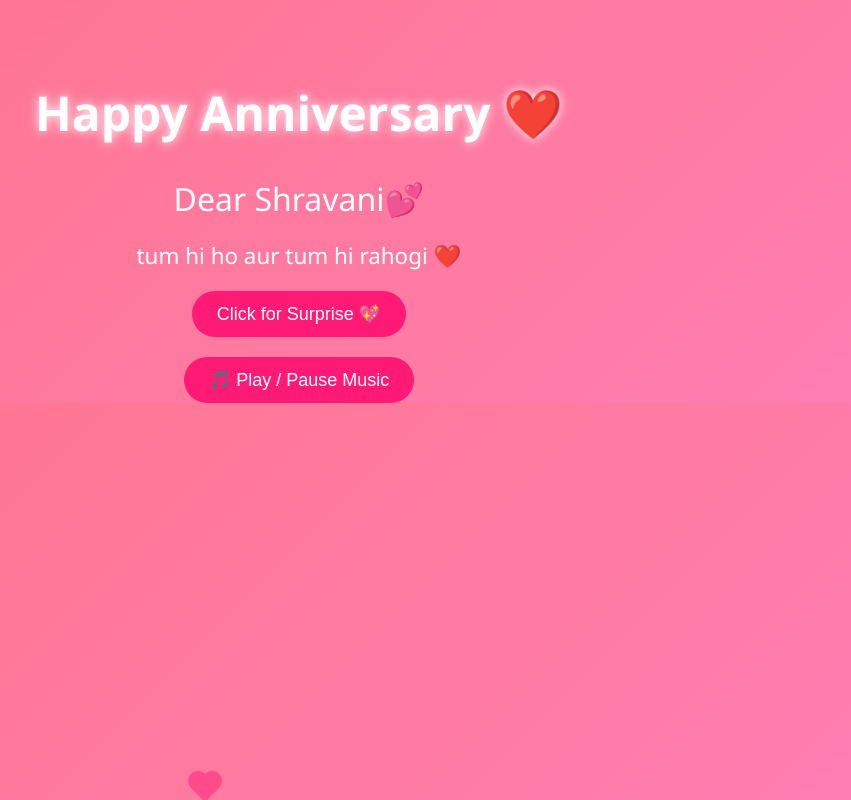
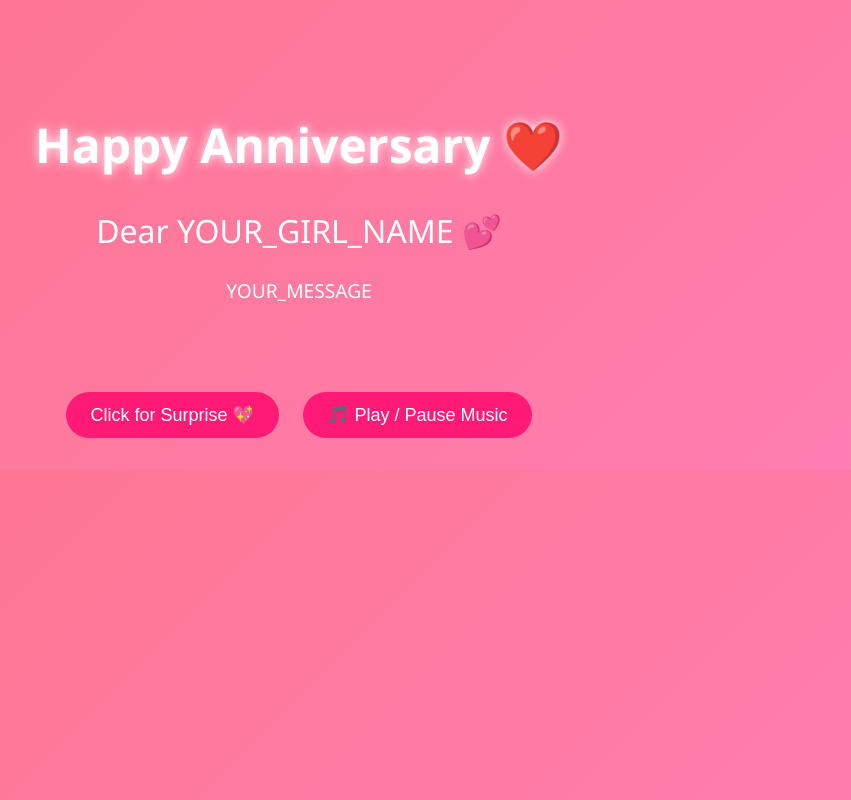
Before and after one commit to yogeshmoreym03-hue/love-project, a plain HTML site: page index.htm in a window 1280 px wide. Both pictures are taken after a click on the button "Click for Surprise 💖". Shown: the top 800 px of the page, without its empty margins (341-1192 px from the left). Drawn offline with Linux system fonts and the light colour scheme.

Commit message:
Update index.htm

```diff
--- a/index.htm
+++ b/index.htm
@@ -2,6 +2,7 @@
 <html lang="en">
 <head>
 <meta charset="UTF-8">
+<meta name="viewport" content="width=device-width, initial-scale=1.0">
 <title>Happy Anniversary ❤️</title>
 
 <style>
@@ -14,26 +15,49 @@
     color: white;
 }
 
+.container {
+    position: relative;
+    z-index: 2;
+    padding-top: 80px;
+}
+
 h1 {
-    margin-top: 80px;
-    font-size: 3em;
+    font-size: 3rem;
     animation: glow 2s infinite alternate;
 }
 
 @keyframes glow {
-    from { text-shadow: 0 0 10px #fff; }
-    to { text-shadow: 0 0 25px #ff1a75, 0 0 40px #ff1a75; }
+    from { text-shadow: 0 0 10px white; }
+    to { text-shadow: 0 0 30px #ff1a75, 0 0 50px #ff1a75; }
 }
 
 #name {
-    font-size: 2em;
+    font-size: 2rem;
     margin-top: 10px;
 }
 
 #message {
-    font-size: 1.4em;
-    margin-top: 20px;
+    font-size: 1.2rem;
+    margin: 25px auto;
+    max-width: 700px;
+    min-height: 80px;
     padding: 0 20px;
+}
+
+button {
+    padding: 12px 24px;
+    margin: 10px;
+    border: none;
+    border-radius: 30px;
+    background: #ff1a75;
+    color: white;
+    font-size: 18px;
+    cursor: pointer;
+    transition: 0.3s;
+}
+
+button:hover {
+    transform: scale(1.08);
 }
 
 /* Hearts */
@@ -48,7 +72,7 @@
 
 .heart::before,
 .heart::after {
-    content: '';
+    content: "";
     position: absolute;
     width: 20px;
     height: 20px;
@@ -56,61 +80,74 @@
     border-radius: 50%;
 }
 
-.heart::before { top: -10px; left: 0; }
-.heart::after { left: -10px; top: 0; }
+.heart::before {
+    top: -10px;
+    left: 0;
+}
+
+.heart::after {
+    left: -10px;
+    top: 0;
+}
 
 @keyframes float {
-    0% { transform: translateY(100vh) rotate(45deg); opacity: 1; }
-    100% { transform: translateY(-10vh) rotate(45deg); opacity: 0; }
+    0% {
+        transform: translateY(100vh) rotate(45deg);
+        opacity: 1;
+    }
+    100% {
+        transform: translateY(-10vh) rotate(45deg);
+        opacity: 0;
+    }
 }
 
-button {
-    margin-top: 20px;
-    padding: 12px 25px;
-    font-size: 18px;
-    border: none;
-    border-radius: 25px;
-    background: #ff1a75;
-    color: white;
-    cursor: pointer;
-}
-
-button:hover {
-    transform: scale(1.1);
+/* Hidden YouTube player */
+#youtube-player {
+    width: 0;
+    height: 0;
+    border: 0;
 }
 </style>
 </head>
 
 <body>
 
-<h1>Happy Anniversary ❤️</h1>
-<div id="name">Dear Shravani💕</div>
-<div id="message"></div>
+<div class="container">
+    <h1>Happy Anniversary ❤️</h1>
+    <div id="name">Dear YOUR_GIRL_NAME 💕</div>
+    <div id="message"></div>
 
-<button onclick="startLove()">Click for Surprise 💖</button>
-<br>
-<button onclick="toggleMusic()">🎵 Play / Pause Music</button>
+    <button onclick="startLove()">Click for Surprise 💖</button>
+    <button onclick="toggleMusic()">🎵 Play / Pause Music</button>
+</div>
 
-<!-- 🎵 Audio -->
-<audio id="bgMusic" loop>
-    <source src="https://www.youtube.com/watch?v=NUo8CKI34o4&list=RD1L2JJz0Kr-I&index=20" type="audio/mpeg">
-</audio>
+<!-- Hidden YouTube Music -->
+<iframe
+    id="youtube-player"
+    src=""
+    allow="autoplay">
+</iframe>
 
 <script>
-const messageText = "tum hi ho aur tum hi rahogi ❤️";
-let i = 0;
+const messageText = "YOUR_MESSAGE";
+const videoID = "YOUR_VIDEO_ID";
+
+let index = 0;
+let musicPlaying = false;
 
 function startLove() {
-    typeMessage();
+    if(index === 0){
+        typeMessage();
+    }
     createHearts();
     playMusic();
 }
 
 function typeMessage() {
-    if (i < messageText.length) {
-        document.getElementById("message").innerHTML += messageText.charAt(i);
-        i++;
-        setTimeout(typeMessage, 40);
+    if (index < messageText.length) {
+        document.getElementById("message").innerHTML += messageText.charAt(index);
+        index++;
+        setTimeout(typeMessage, 45);
     }
 }
 
@@ -122,21 +159,30 @@
         heart.style.animationDuration = (Math.random() * 3 + 3) + "s";
         document.body.appendChild(heart);
 
-        setTimeout(() => heart.remove(), 6000);
+        setTimeout(() => {
+            heart.remove();
+        }, 6000);
     }, 300);
 }
 
-// 🎵 Music Controls
 function playMusic() {
-    document.getElementById("bgMusic").play();
+    if (!musicPlaying) {
+        document.getElementById("youtube-player").src =
+            `https://www.youtube.com/embed/${videoID}?autoplay=1&loop=1&playlist=${videoID}`;
+        musicPlaying = true;
+    }
 }
 
 function toggleMusic() {
-    const music = document.getElementById("bgMusic");
-    if (music.paused) {
-        music.play();
+    const player = document.getElementById("youtube-player");
+
+    if (musicPlaying) {
+        player.src = "";
+        musicPlaying = false;
     } else {
-        music.pause();
+        player.src =
+            `https://www.youtube.com/watch?v=NUo8CKI34o4&list=RD1L2JJz0Kr-I&index=20${videoID}?autoplay=1&loop=1&playlist=${videoID}`;
+        musicPlaying = true;
     }
 }
 </script>
```
